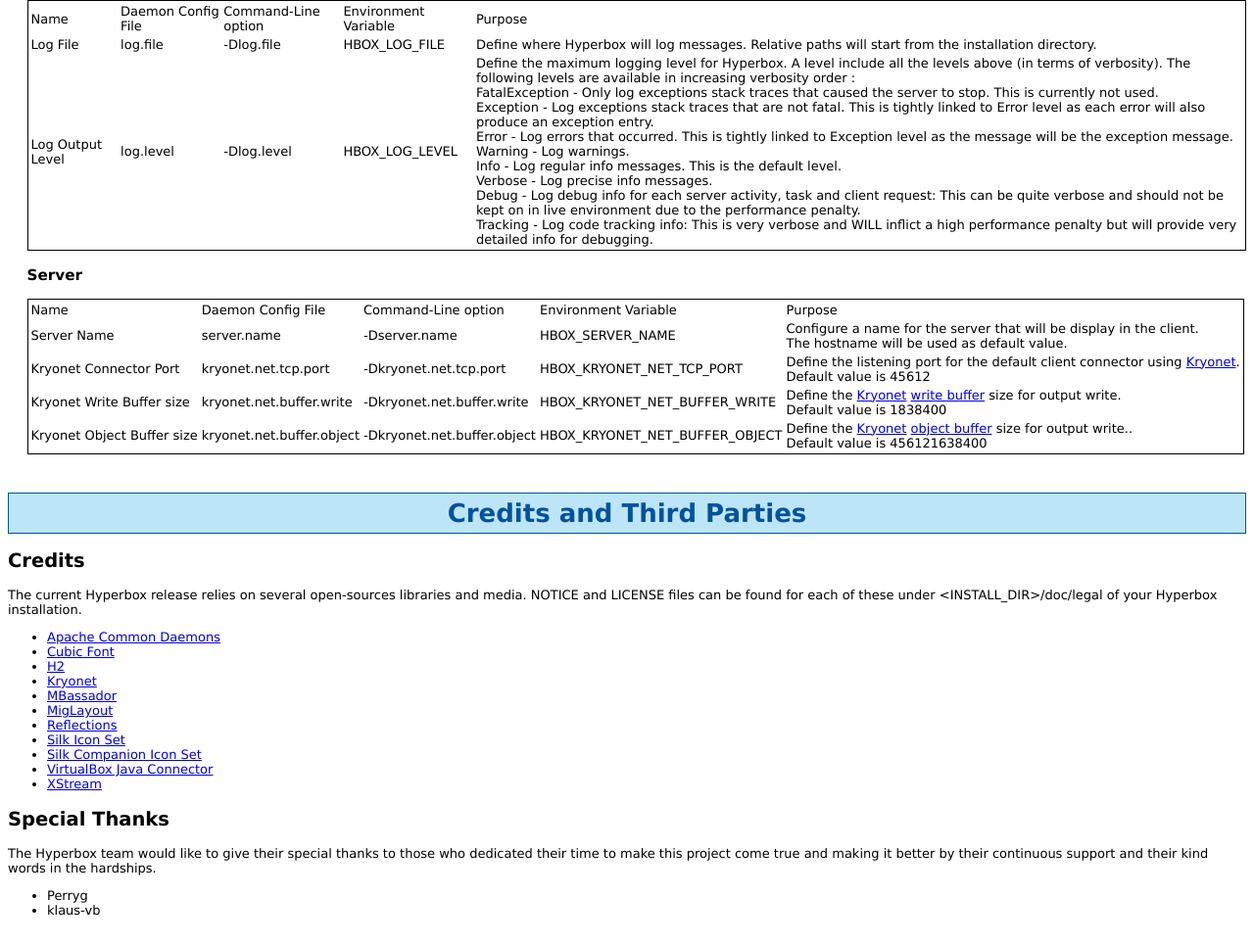
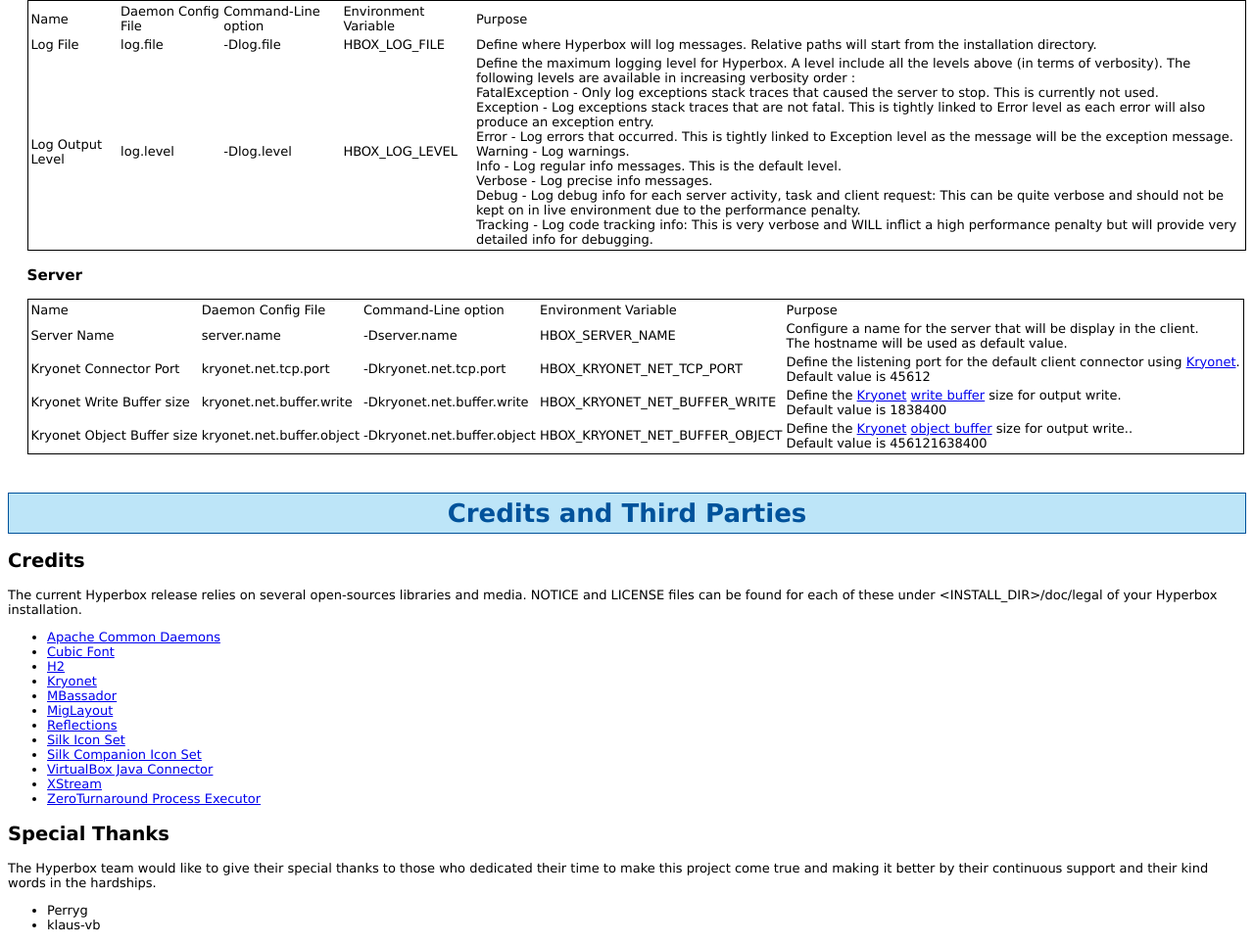
Before and after one commit to hyperbox/api, a plain HTML site: page doc/manual/index.html in a window 1280 px wide. Shown: the part 7109-8074 px from the top of the page at 98% size. Drawn offline with Linux system fonts and the light colour scheme.

Commit message:
Added ZeroTurnaround Process Executor library

```diff
--- a/doc/manual/index.html
+++ b/doc/manual/index.html
@@ -633,6 +633,7 @@
 				<li><a href="http://damieng.com/creative/icons/silk-companion-1-icons">Silk Companion Icon Set</a></li>
 				<li><a href="https://www.VirtualBox.org/">VirtualBox Java Connector</a></li>
 				<li><a href="http://x-stream.github.io/">XStream</a></li>
+				<li><a href="https://github.com/zeroturnaround/zt-exec">ZeroTurnaround Process Executor</a></li>
 			</ul>
 		</div> <!-- Credits -->
 
```
Also changed, not shown: 3 other files.
